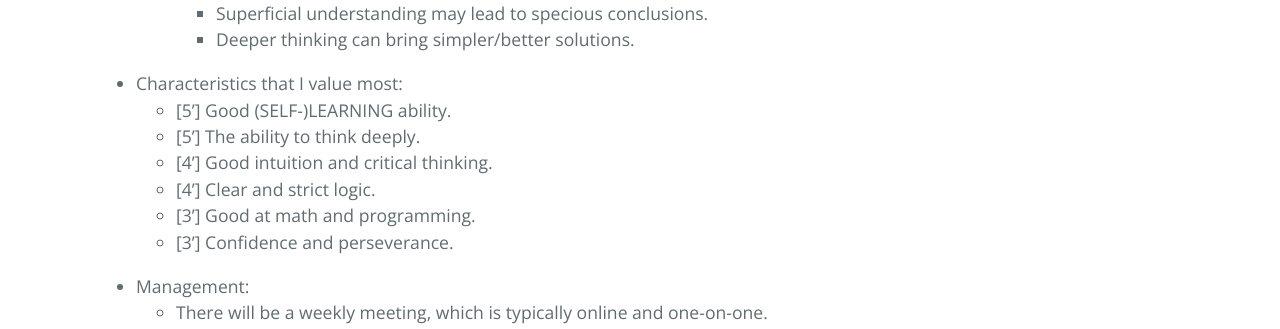
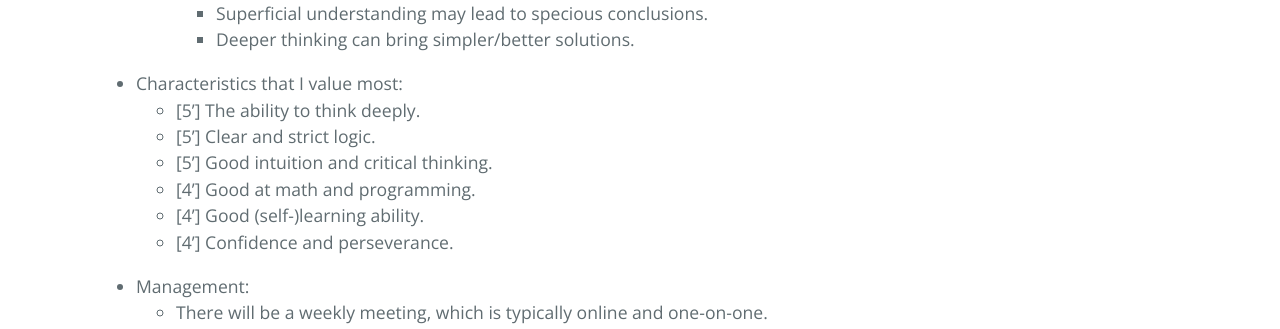
Before and after one commit to ZhimingZhou/zhimingzhou.github.io, a Jekyll site: the page built from _posts/2021-10-11-Prospective-Students.md, in a window 1280 px wide. Shown: the part 1245-1574 px from the top of the page. Built offline with Jekyll 4.4.1, drawn with Linux system fonts in a browser that asks for light colours.

Commit message:
Update 2021-10-11-Prospective-Students.md

```diff
--- a/_posts/2021-10-11-Prospective-Students.md
+++ b/_posts/2021-10-11-Prospective-Students.md
@@ -50,12 +50,12 @@ I’m looking for talented students with enthusiasm for fundamental research in
 
 <!--  -->
 - Characteristics that I value most:
-	- [5'] Good (SELF-)LEARNING ability.
 	- [5'] The ability to think deeply.
-	- [4'] Good intuition and critical thinking.
-	- [4'] Clear and strict logic.
-	- [3'] Good at math and programming.
-	- [3'] Confidence and perseverance.
+	- [5'] Clear and strict logic.
+	- [5'] Good intuition and critical thinking.
+	- [4'] Good at math and programming.
+	- [4'] Good (self-)learning ability.
+	- [4'] Confidence and perseverance.
 
 <!--  -->
 - Management:
```
